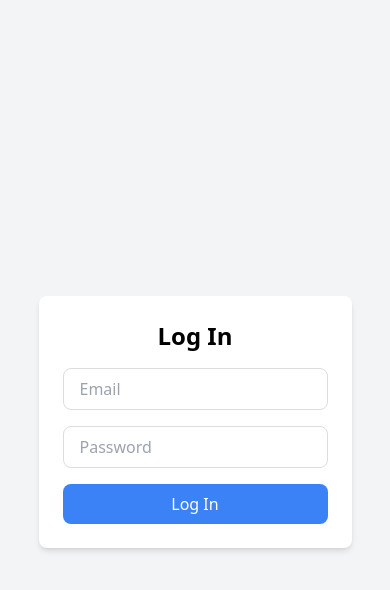
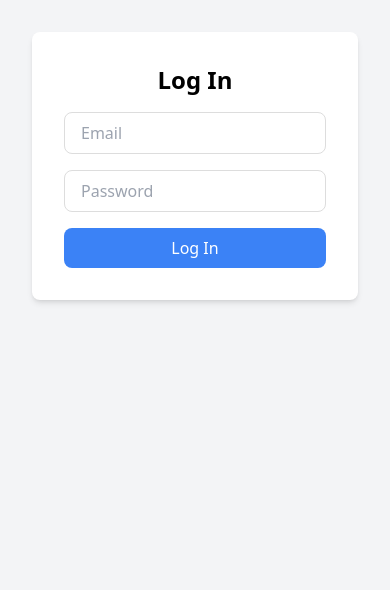
Before and after one commit to Mariphy/routiner, a Next.js app in the folder routiner/: page /login in a window 390 px wide. Shown: the top 590 px of the page. Built offline with nearby package versions, Linux system fonts and the light colour scheme.

Commit message:
fix login styling add responsiveness

```diff
--- a/routiner/src/app/components/Login.tsx
+++ b/routiner/src/app/components/Login.tsx
@@ -25,10 +25,10 @@ export default function Login() {
   }
 
   return (
-    <div className="flex items-center justify-center min-h-screen bg-gray-100">
+    <div className="flex item-center justify-center p-8">
         <form
             onSubmit={handleLogin}
-            className="bg-white p-6 rounded-lg shadow-md w-full max-w-sm"
+            className="bg-white p-8 rounded-lg shadow-md w-full sm:w-96 md:w-1/2 lg:w-1/3 max-w-sm"
         >
             <h2 className="text-2xl font-bold mb-4 text-center">Log In</h2>
             <div className="mb-4">
--- a/routiner/src/app/login/page.tsx
+++ b/routiner/src/app/login/page.tsx
@@ -3,8 +3,10 @@ import Login from "../components/Login";
 export default function LoginPage() {
 
   return (
-    <div className="flex items-center justify-center min-h-screen bg-gray-100">
-      <Login />
+    <div className="min-h-screen bg-gray-100">
+      <div>
+        <Login />
+      </div>
     </div>
   );
 }
```
